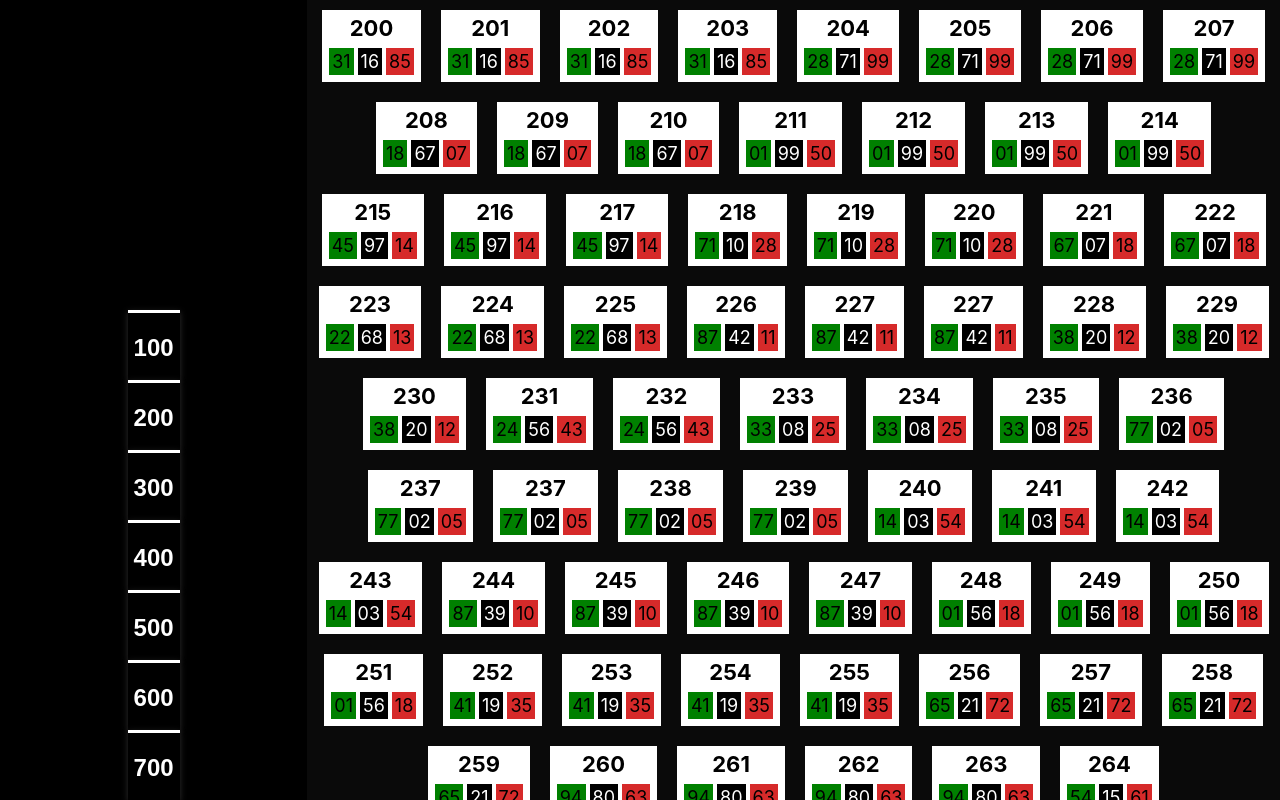
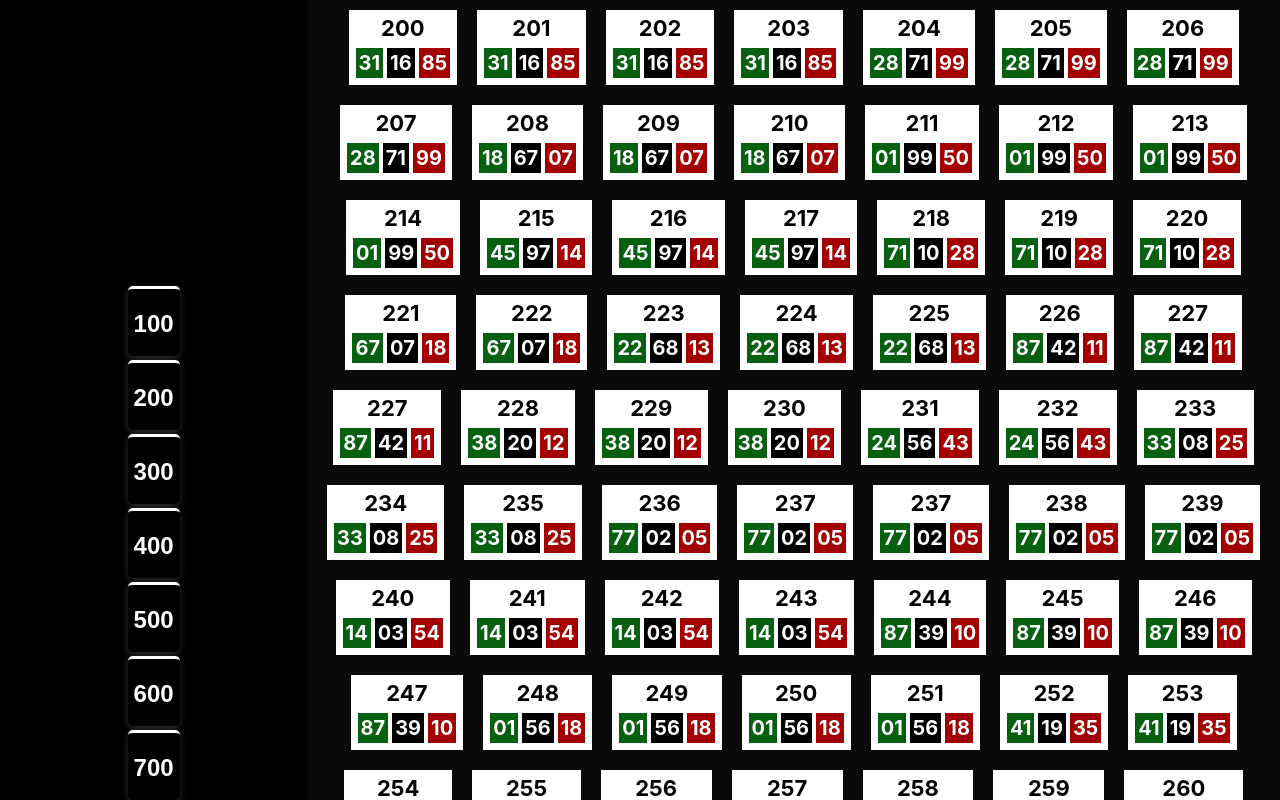
Before and after one commit to henokwel/bro_terminal_cheatcode, a React (Create React App) app: page / in a window 1280 px wide. Built offline with nearby package versions, Linux system fonts and the light colour scheme.

Commit message:
a11y contrast adjusted

```diff
--- a/src/App.css
+++ b/src/App.css
@@ -45,10 +45,11 @@ button {
   text-decoration: none;
   display: inline-block;
   font-size: 16px;
-  /* margin: 4px 2px; */
+  margin-top: 4px ;
   cursor: pointer;
   filter: drop-shadow(0px 2px 3px rgba(169, 166, 166, 0.27));
   border-top: 3px solid white;
+  border-radius: 5px;
 }
 
 .controll_Card{
@@ -73,7 +74,8 @@ button {
 }
 
 .controll_Card_controller li{
-  font-size: 18px;
+  font-size: 20px;
+  font-weight: bold;
   list-style: none;
   margin: 2px;
   padding: 3px;
@@ -81,7 +83,9 @@ button {
 }
 
 .controll_Card_controller li:nth-child(1){
-  background: green;
+  background: #075F10;
+  color: white;
+
 }
 .controll_Card_controller li:nth-child(2){
   background: black;
@@ -89,5 +93,7 @@ button {
 }
 
 .controll_Card_controller li:nth-child(3){
-  background: rgb(214, 42, 42);
+  background: #A30101;
+  color: white;
+
 }
```
